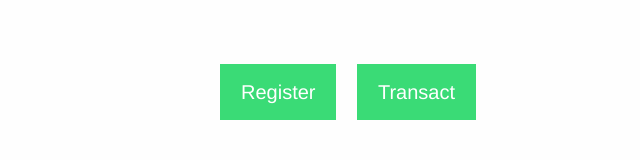
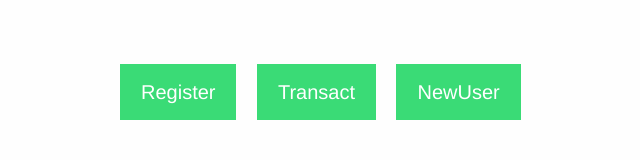
Before and after one commit to anand1996wani/BlockChain-Asset-Manager, a website: page UI/index.html in a window 1280 px wide. Shown: the whole page, without its empty margins (235-875 px from the left). Drawn offline with Linux system fonts and the light colour scheme.

Commit message:
added new User button

```diff
--- a/UI/index.html
+++ b/UI/index.html
@@ -12,9 +12,10 @@
 </head>
 <body>
 <div class="medium-centered row" style="padding-top: 5%">
-    <div class="medium-centered medium-4 column">
+    <div class="medium-centered medium-6 column">
         <a input class="button large success" onclick="window.location.href = 'register.html'" >Register</a>
         <a input class="button large success" onclick="window.location.href = 'transact.html'">Transact</a>
+        <a input class="button large success" onclick="window.location.href = 'useradd.html'">NewUser</a>
     </div>
 </div>
 </body>
```
